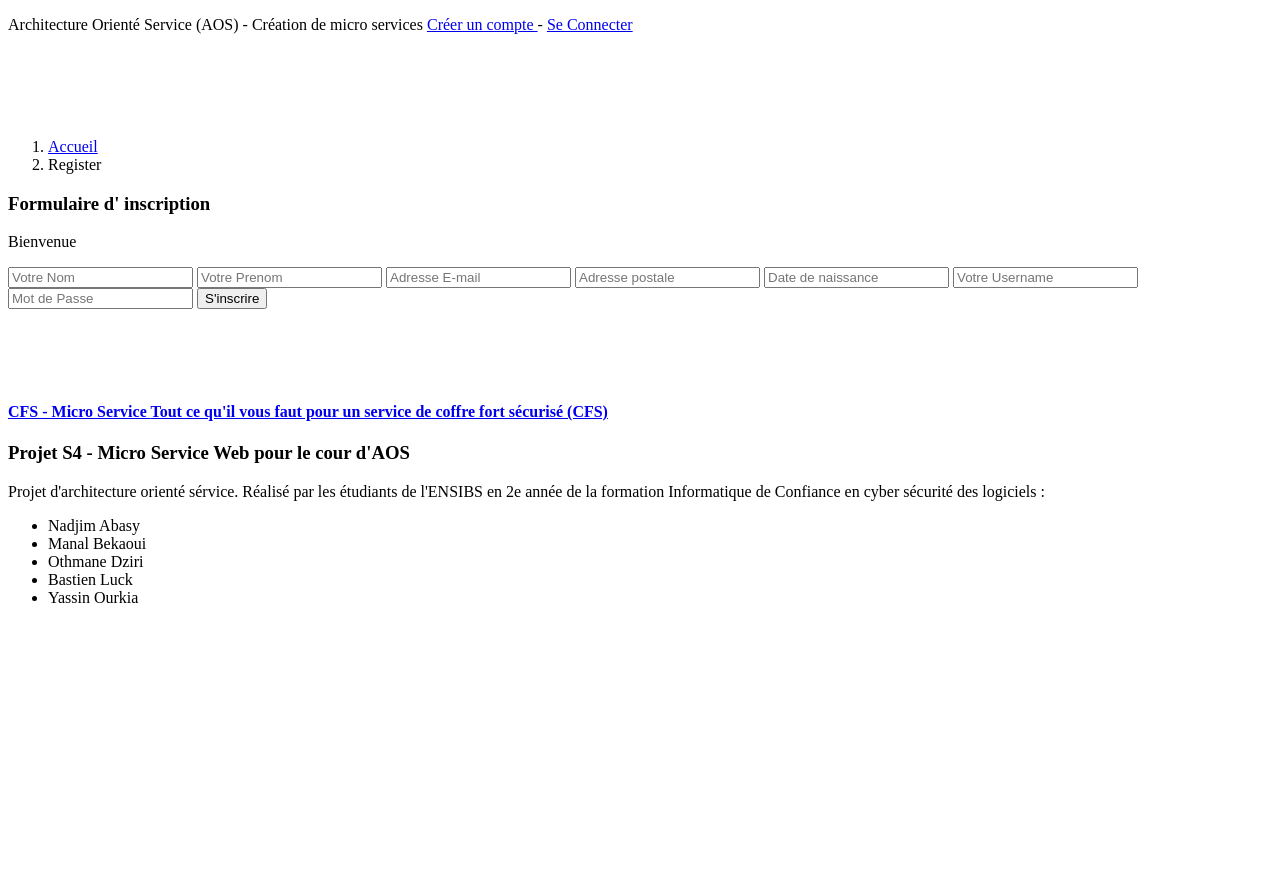
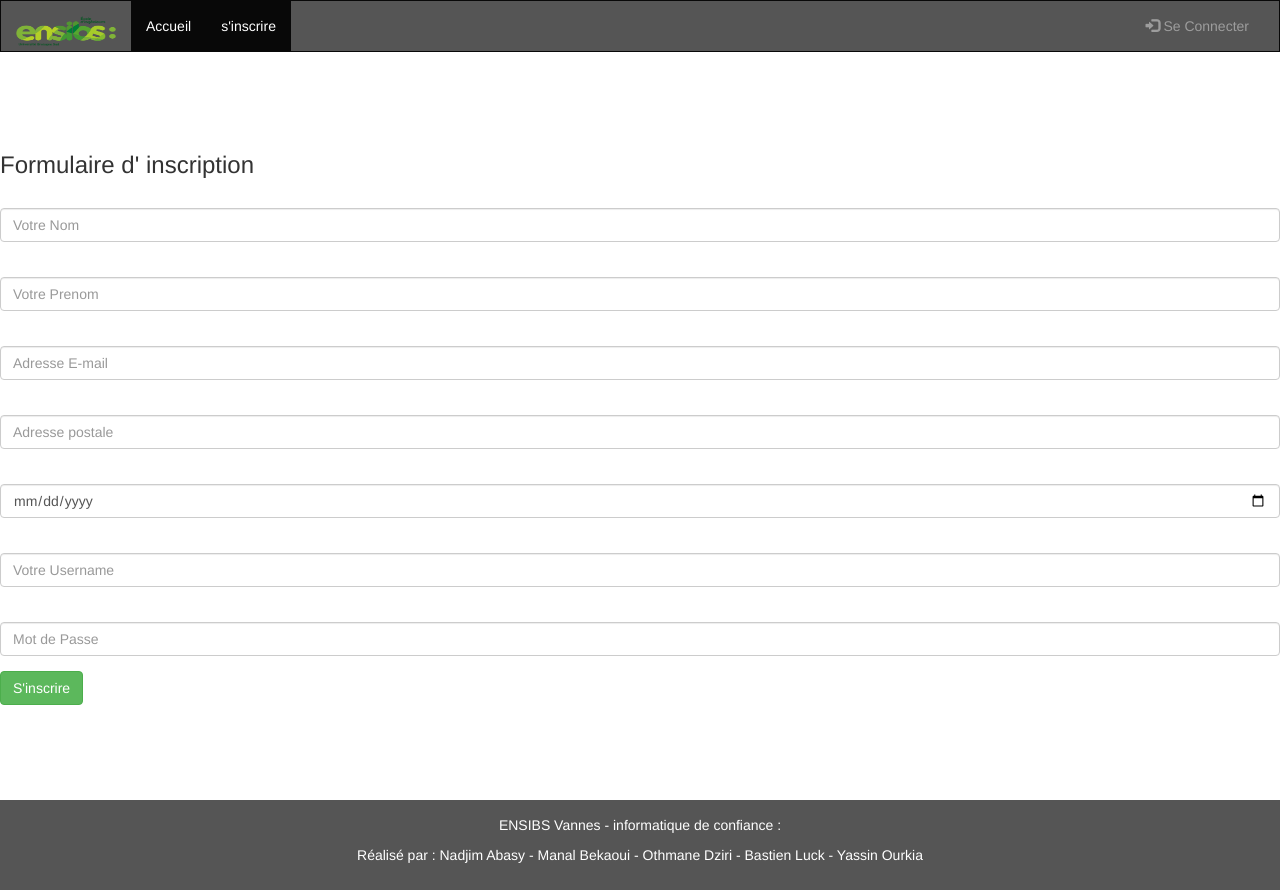
Before and after one commit to Abasy/AOS-TD3-CoffreFort, a PHP site: page /PageWeb/register.php in a window 1280 px wide. Before the commit the page ends 603 px from the top, so only its background shows below. Run offline with PHP 8.4, Linux system fonts and the light colour scheme; some libraries are stand-ins or nearby versions.

Commit message:
accountUser + css fini

```diff
--- a/PageWeb/footer.php
+++ b/PageWeb/footer.php
@@ -1,35 +1,14 @@
 <!--footer-->
-	<div class="footer">
-		<div class="container">
-			<div class="footer-info">
-				<div class="col-md-4 footer-grids wow fadeInUp animated" data-wow-delay=".5s">
-					<h4 class="footer-logo"><a href="../PageWeb/index.php">CFS - Micro Service <span class="tag">Tout ce qu'il vous faut pour un service de coffre fort sécurisé (CFS) </span> </a></h4>
-				</div>
+	<footer class="container-fluid text-center">
+	  <p>ENSIBS Vannes - informatique de confiance : </p>
+	  <p>Réalisé par : Nadjim Abasy - Manal Bekaoui - Othmane Dziri - Bastien Luck - Yassin Ourkia </p>
+	</footer>
 
-				<div class="col-md-4 footer-grids wow fadeInUp animated" data-wow-delay=".9s">
-					<h3>Projet S4 - Micro Service Web pour le cour d'AOS</h3>
-					<p>Projet d'architecture orienté sérvice. Réalisé par les étudiants de l'ENSIBS en 2e année de la formation Informatique de Confiance en cyber sécurité des logiciels :
-						<ul>
-							<li> Nadjim Abasy </li>
-							<li> Manal Bekaoui </li>
-							<li> Othmane Dziri </li>
-							<li> Bastien Luck </li>
-							<li> Yassin Ourkia </li>
-
-						</ul>
-					</p>
-
-				</div>
-				<div class="clearfix"></div>
-			</div>
-		</div>
-	</div>
-	<!--//footer-->
 	<!--search jQuery-->
 	<script src="../PageWeb/js/main.js"></script>
 	<!--//search jQuery-->
 	<!--smooth-scrolling-of-move-up-->
-	<script type="text/javascript">
+	<!--<script type="text/javascript">
 		$(document).ready(function() {
 
 			var defaults = {
@@ -42,7 +21,7 @@
 			$().UItoTop({ easingType: 'easeOutQuart' });
 
 		});
-	</script>
+	</script>-->
 	<!--//smooth-scrolling-of-move-up-->
 	<!--Bootstrap core JavaScript
     ================================================== -->
--- a/PageWeb/header.php
+++ b/PageWeb/header.php
@@ -1,27 +1,82 @@
-<?php
-	session_start();
-?>
+<?php session_start();?>
 
 <!DOCTYPE html>
 <html>
-<head>
-	<title>AOS-TD3-CoffreFort</title>
-</head>
+    <head>
+        <meta http-equiv="Content-Type" content="text/html; charset=UTF-8">
+        <title>Accueil</title>
+        <script src="https://ajax.googleapis.com/ajax/libs/jquery/3.3.1/jquery.min.js"></script>
+        <script src="https://maxcdn.bootstrapcdn.com/bootstrap/3.4.0/js/bootstrap.min.js"></script>
+        <script src="https://code.jquery.com/jquery-3.3.1.js"></script>
+        <script src="https://cdn.datatables.net/1.10.19/js/jquery.dataTables.min.js"></script>
+        <script src="https://cdn.datatables.net/1.10.19/js/dataTables.bootstrap.min.js"></script>
+        <link rel="stylesheet" href="https://maxcdn.bootstrapcdn.com/bootstrap/3.3.7/css/bootstrap.min.css">
+        <link rel="stylesheet" href="https://cdn.datatables.net/1.10.19/css/dataTables.bootstrap.min.css">
+        <style>
+		    /* Remove the navbar's default margin-bottom and rounded borders */
+		    .navbar {
+		      margin-bottom: 0;
+		      border-radius: 0;
+		      background-color:  #555;
+		      color: white;
+		    }
+		    /* Set height of the grid so .sidenav can be 100% (adjust as needed) */
+		    .row.content {
+		        overflow:auto; width:100%;
+		    }
+		    /* Set gray background color and 100% height */
+		    .sidenav {
+		      padding-top: 20px;
+		      background-color: #f1f1f1;
+		      height: 100%;
+		      overflow:auto;
+		    }
+		    /* Set black background color, white text and some padding */
+		    footer {
+		        background-color:  #555;
+		      color: white;
+		      padding: 15px;
+		    }
+		    /* On small screens, set height to 'auto' for sidenav and grid */
+		    @media screen and (max-width: 767px) {
+		      .sidenav {
+		        height: auto;
+		        padding: 15px;
+		      }
+		      .row.content {height:auto;}
+		    }
+		  </style>
+     </head>
 <body>
-	<div class="header">
-		<div class="top-header navbar navbar-default"><!--header-one-->
-			<div class="container">
-				<?php
-					if(isset($_SESSION['userid']) && isset($_SESSION['username'])){
-						echo '<div class="nav navbar-nav wow fadeInLeft animated" data-wow-delay=".5s">
-								<p>Bienvenue chez Secure Coffre Fort '.$_SESSION['username'].' <a href="../PageWeb/signout.php" >Se déconnecter </a> - <a href="../PageWeb/accountUser.php">My Account</a></p>
-							</div>';
-					}
-					else
-						echo '<div class="nav navbar-nav wow fadeInLeft animated" data-wow-delay=".5s">
-								<p>Architecture Orienté Service (AOS) - Création de micro services <a href="../PageWeb/register.php">Créer un compte </a> - <a href="../PageWeb/signin.php">Se Connecter</a></p>
-							</div>';
-				?>
-				<div class="clearfix"> </div>
-			</div>
-		</div>
+	<nav class="navbar navbar-inverse">
+		  <div class="container-fluid">
+		    <div class="navbar-header">
+		      <button type="button" class="navbar-toggle" data-toggle="collapse" data-target="#myNavbar">
+		        <span class="icon-bar"></span>
+		        <span class="icon-bar"></span>
+		        <span class="icon-bar"></span>
+		      </button>
+		        <a class="navbar-brand" href="index.php"><img src="images/logo_ensibs.png" height="30px" width="100" /></a>
+		    </div>
+		    <div class="collapse navbar-collapse" id="myNavbar">
+		    	<ul class="nav navbar-nav">
+					<li class="active"><a href="index.php"">Accueil</a></li>
+				</ul>
+		    	<?php if(isset($_SESSION['userid']) && isset($_SESSION['username'])){
+							echo '<ul class="nav navbar-nav">
+								<li class="active"><a href="../PageWeb/accountUser.php"">Mon Compte ['.$_SESSION['username'].']</a></li>
+		      				</ul>
+						    <ul class="nav navbar-nav navbar-right">
+						        <li><a href="../PageWeb/signout.php"><span class="glyphicon glyphicon-log-out"></span> Se déconnecter</a></li>
+						    </ul>';
+					}else{
+							echo '<ul class="nav navbar-nav">
+		        					<li class="active"><a href="../PageWeb/register.php"">s\'inscrire</a></li>
+		      					</ul>
+						    <ul class="nav navbar-nav navbar-right">
+						        <li><a href="../PageWeb/signin.php"><span class="glyphicon glyphicon-log-in"></span> Se Connecter</a></li>
+						    </ul>';
+					}?>
+		    </div>
+		  </div>
+	</nav>
--- a/PageWeb/index.php
+++ b/PageWeb/index.php
@@ -9,7 +9,7 @@
 			//Vérifier si l'utilisateur existe vraiment
 			if(isset($_SESSION['userid']) && isset($_SESSION['username'])){
 				//Afficher la ressource ici
-				echo '<div> Ressources disponible : ';
+				echo '<div class="alert alert-success" ><strong>Remarque: </strong> Ressources disponible : ';
 				$crl = curl_init("http://localhost:5000/api/arp");
 
 				$header = array();
--- a/PageWeb/register.php
+++ b/PageWeb/register.php
@@ -2,39 +2,53 @@
 require_once('../PageWeb/header.php');
 ?>
 <br><br><br><br>
-	<!--breadcrumbs-->
-	<div class="breadcrumbs">
-		<div class="container">
-			<ol class="breadcrumb breadcrumb1 animated wow slideInLeft" data-wow-delay=".5s">
-				<li><a href="../PageWeb/index.php"><span class="glyphicon glyphicon-home" aria-hidden="true"></span>Accueil</a></li>
-				<li class="active">Register</li>
-			</ol>
-		</div>
-	</div>
-	<!--//breadcrumbs-->
-	<!--login-->
+	<!--register-->
 	<div class="login-page">
 		<div class="title-info wow fadeInUp animated" data-wow-delay=".5s">
 			<h3 class="title">Formulaire d'<span> inscription</span></h3>
-			<p>Bienvenue </p>
 		</div>
 		<div class="widget-shadow">
 			<div class="login-body">
 				<form class="wow fadeInUp animated" data-wow-delay=".7s"  action="../PageWeb/index.php" method="post" enctype="application/json">
-					<input type="text" class="uemail" id="nom" name="nom" value="" placeholder="Votre Nom" required="">
-					<input type="text" class="uemail" id="prenom" name="prenom" value="" placeholder="Votre Prenom" required="">
-					<input type="text" class="uemail"  id="email" name="email" value="" placeholder="Adresse E-mail" required="">
-					<input type="text" class="uemail"  id="adresse" name="adresse" value="" placeholder="Adresse postale" required="">
-					<input type="text" class="uemail" id="date" name="date" value="" placeholder="Date de naissance" required="">
-					<input type="text" class="uemail" id="username" name="username" value="" placeholder="Votre Username" required="">
-					<input type="password" id="password" name="password" n class="lock" value="" placeholder="Mot de Passe">
+
+		            <div class="form-group">
+		                <label for="nom"></label>
+						<input type="text" class="form-control" id="nom" name="nom" value="" placeholder="Votre Nom" required="">
+					</div>
+					<div class="form-group">
+		                <label for="prenom"></label>
+						<input type="text" class="form-control" id="prenom" name="prenom" value="" placeholder="Votre Prenom" required="">
+					</div>
+					<div class="form-group">
+		                <label for="email"></label>
+						<input type="text" class="form-control"  id="email" name="email" value="" placeholder="Adresse E-mail" required="">
+					</div>
+					<div class="form-group">
+		                <label for="adresse"></label>
+						<input type="text" class="form-control"  id="adresse" name="adresse" value="" placeholder="Adresse postale" required="">
+					</div>
+					<div class="form-group">
+		                <label for="date"></label>
+						<input type="date" class="form-control" id="date" name="date" value="" placeholder="Date de naissance" required="">
+					</div>
+					<div class="form-group">
+		                <label for="username"></label>
+						<input type="text" class="form-control" id="username" name="username" value="" placeholder="Votre Username" required="">
+					</div>
+					<div class="form-group">
+		                <label for="password"></label>
+						<input type="password" id="password" name="password"  class="form-control" value="" placeholder="Mot de Passe">
+					</div>
+					<div class="form-group">
+		                <button type="submit" class="btn btn-success" name="register" id="Ajouter">S'inscrire</button>
+		            </div>
 					<!--<input type="password" id="password_verify" name="password_verify" n class="lock" placeholder="Vérifier votre mot de passe">-->
-					<input type="submit" name="register" value="S'inscrire">
+
 				</form>
 			</div>
 		</div>
 	</div>
-	<!--//login-->
+	<!--//register-->
 	<br><br><br><br>
 <?php
 require_once('../PageWeb/footer.php');
```
Also changed, not shown: PageWeb/accountUser.php (+75 -60 lines), PageWeb/signin.php (+19 -33 lines), PageWeb/images/logo_ensibs.png (added), 1 other file.
